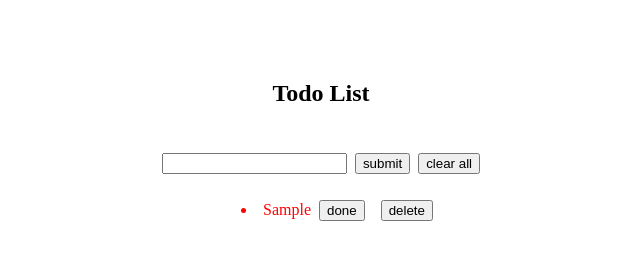
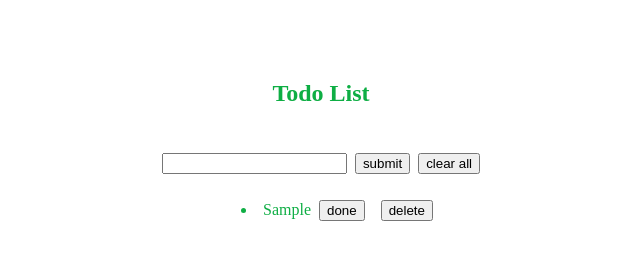
Before and after one commit to IG-Kim2511/me_2021-0610_todolist-js, a plain HTML site: page index.html in a window 1280 px wide. Both pictures are taken after typing "Sample" into the empty fields and a click on the button "submit". Shown: the whole page, without its empty margins (319-959 px from the left). Drawn offline with Linux system fonts and the light colour scheme.

Commit message:
color change

```diff
--- a/script.js
+++ b/script.js
@@ -35,7 +35,6 @@ todoClearAll.addEventListener('click',clearAll);
 👉 그래서 html에 있는 element인 ul을 지정함, 이벤트버블링 활용해서 코딩 */
 
 todoUl.addEventListener('click',clear);
-
 
 
 // 🍄 function
--- a/style.css
+++ b/style.css
@@ -9,9 +9,9 @@ html {
 
 .title{
     margin-top: 5rem;
+    color: #0eae44;
 }
 .todo_ul {
-
     list-style-position: inside;
   }
 
@@ -25,5 +25,5 @@ html {
  }
 
  .todo_li{
-     color: red;
+     color: #0eae44;
  }
```
